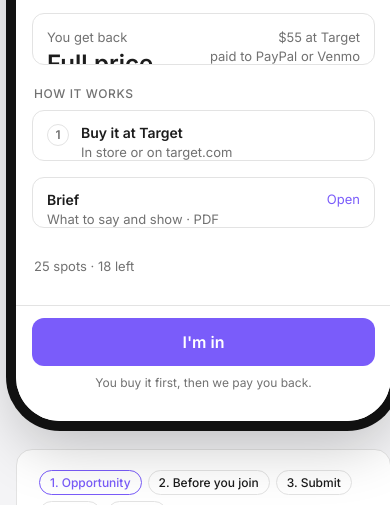
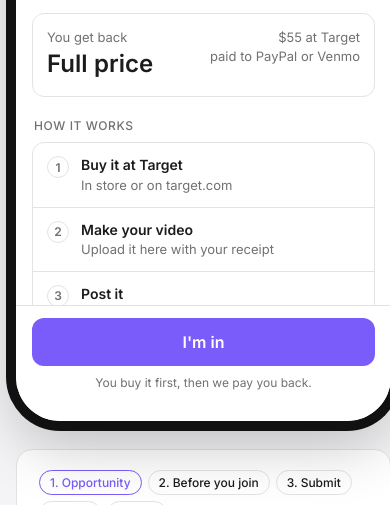
Before and after one commit to juliabenable/phyla-buy-try-share-1, a plain HTML site: page prototype.html in a window 390 px wide. Shown: the part 616-1121 px from the top of the page. Drawn offline with Linux system fonts and the light colour scheme.

Commit message:
Fix phone screen scrolling
Co-Authored-By: Claude Opus 5.5 <noreply@anthropic.com>

```diff
--- a/prototype.html
+++ b/prototype.html
@@ -41,7 +41,8 @@ button:focus-visible, a:focus-visible, input:focus-visible { outline: 2px solid
 .nav { height: 48px; flex: none; display: flex; align-items: center; gap: 8px; padding: 0 12px; border-bottom: 1px solid var(--line); }
 .nav button.back { border: 0; background: none; color: var(--ink); font-size: 22px; width: 36px; height: 36px; cursor: pointer; border-radius: 8px; }
 .nav .t { font-weight: 600; font-size: 16px; flex: 1; text-align: center; margin-right: 44px; }
-.scroll { flex: 1; overflow-y: auto; padding: 16px; display: grid; gap: 16px; align-content: start; }
+.scroll { flex: 1; min-height: 0; overflow-y: auto; padding: 16px; display: flex; flex-direction: column; gap: 16px; }
+.scroll > * { flex-shrink: 0; }
 .cta { flex: none; padding: 12px 16px 30px; border-top: 1px solid var(--line); display: grid; gap: 8px; background: var(--phone-bg); }
 .btn { width: 100%; border: 0; border-radius: 12px; background: var(--accent); color: #fff; font: 600 16px/24px var(--font); padding: 12px; cursor: pointer; }
 .btn[disabled] { opacity: .4; cursor: not-allowed; }
```
